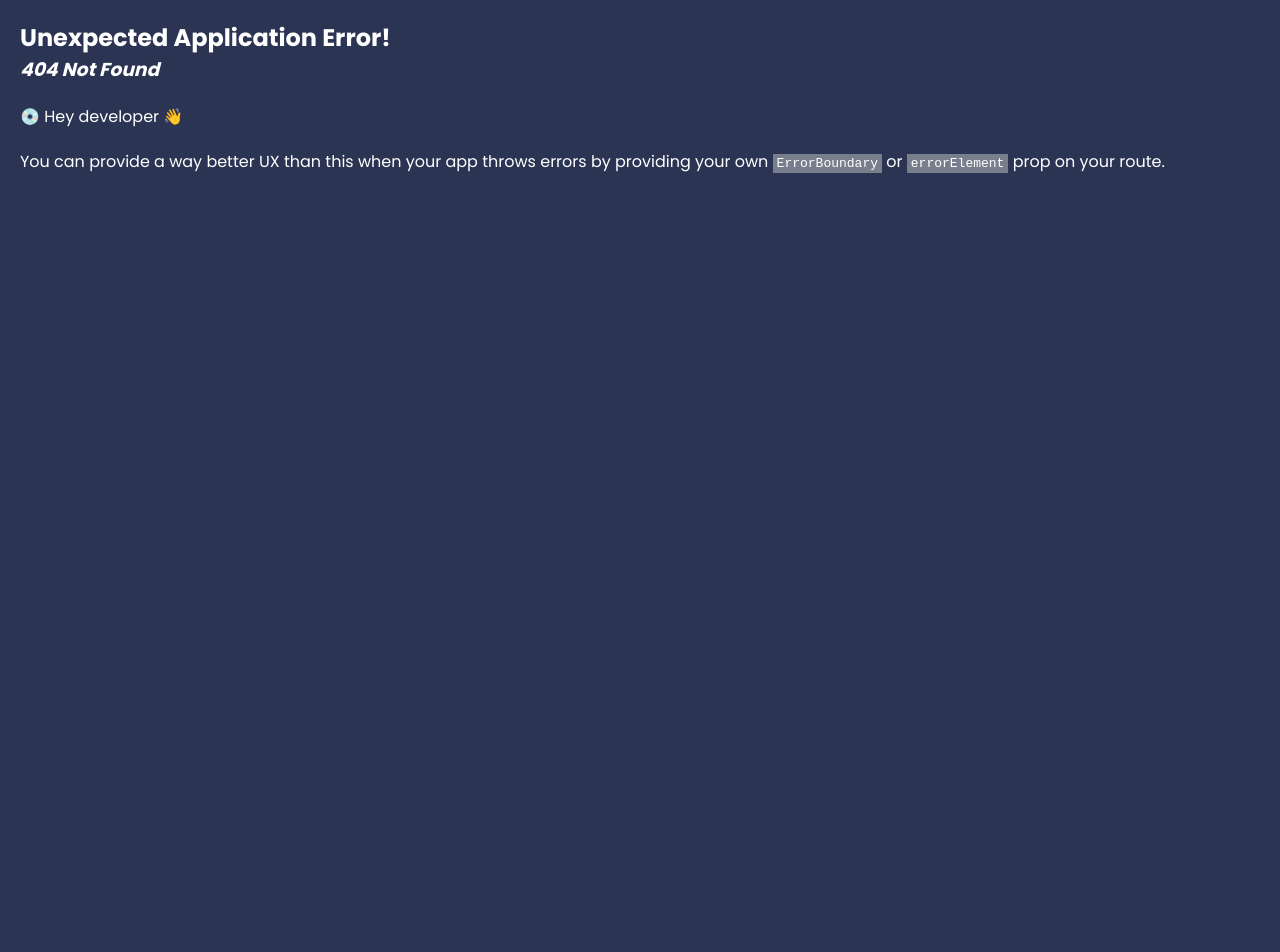
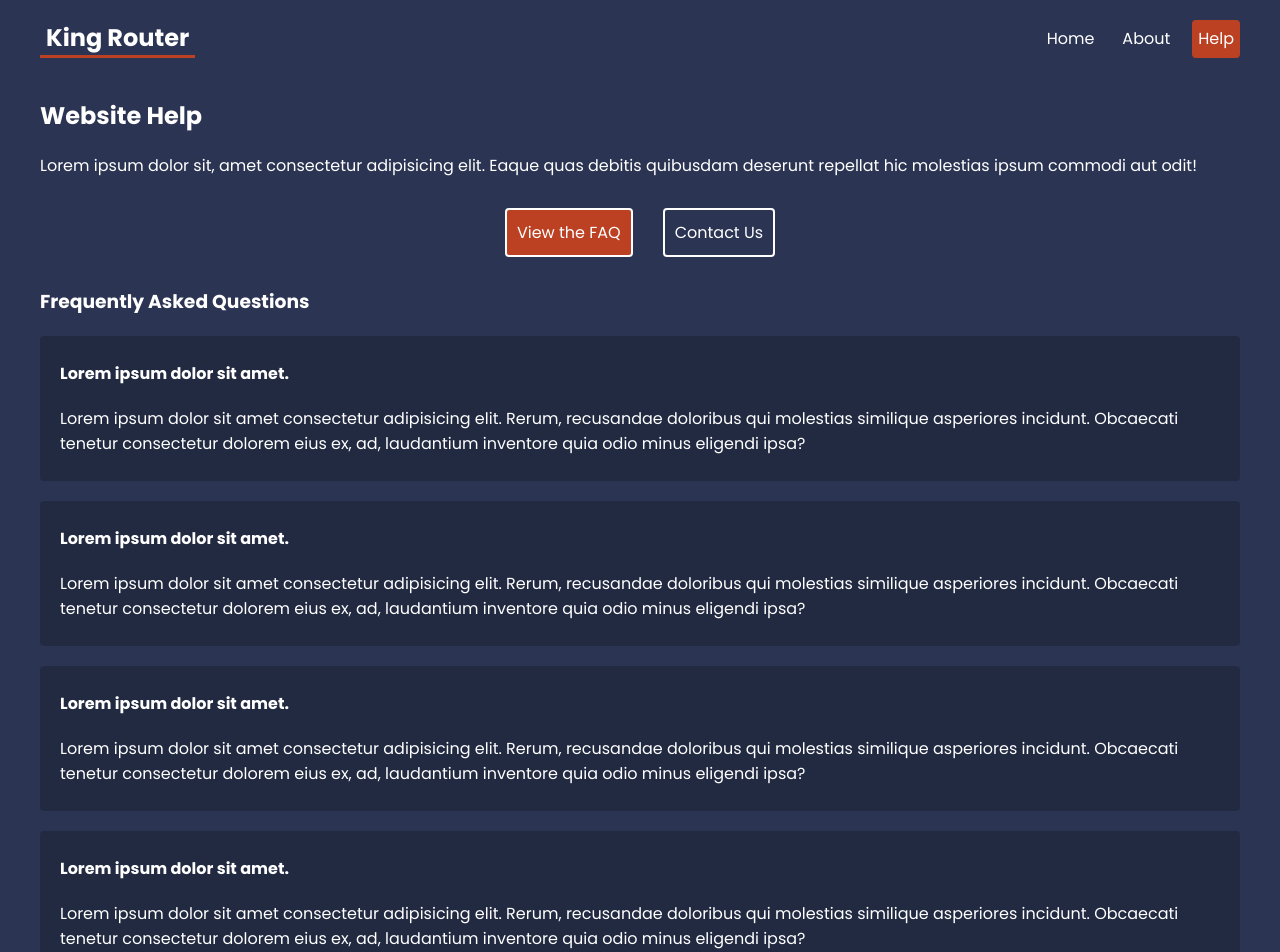
Before and after one commit to AmaduKamara/react-router-dom-v6.4, a React (Create React App) app: page /help/faq in a window 1280 px wide. Before the commit this address had no page. Shown: the top 952 px of the page. Before the commit the page ends 800 px from the top, so only its background shows below. Built offline with nearby package versions, Linux system fonts and the light colour scheme.

Commit message:
Add help page and layout with faq and contact pages

```diff
--- a/src/App.js
+++ b/src/App.js
@@ -8,15 +8,22 @@
 // PAGES IMPORT
 import Home from "./pages/Home";
 import About from "./pages/About";
+import Faq from "./pages/help/Faq";
+import Contact from "./pages/help/Contact";
 
 // lAYOUT IMPORT
 import RootLayout from "./layouts/RootLayout";
+import HelpLayout from "./layouts/HelpLayout";
 
 const router = createBrowserRouter(
   createRoutesFromElements(
     <Route path="/" element={<RootLayout />}>
       <Route index element={<Home />} />
       <Route path="about" element={<About />} />
+      <Route path="help" element={<HelpLayout />}>
+        <Route path="faq" element={<Faq />} />
+        <Route path="contact" element={<Contact />} />
+      </Route>
     </Route>
   )
 );
--- a/src/index.css
+++ b/src/index.css
@@ -59,7 +59,61 @@
   margin: 40px auto;
 }
 
-/* page content */
+/* help layout */
+.help-layout nav {
+  display: flex;
+  justify-content: center;
+  gap: 30px;
+  margin: 30px 0;
+}
+
+.help-layout nav a {
+  padding: 10px;
+  border: 2px solid white;
+  border-radius: 4px;
+  text-decoration: none;
+}
+
+.help-layout nav a:hover {
+  border-color: var(--primary);
+}
+
+.help-layout nav a.active {
+  background: var(--primary);
+}
+
+/* faq */
+.faq .question {
+  background: rgba(0, 0, 0, 0.2);
+  padding: 5px 20px;
+  border-radius: 4px;
+  margin: 20px 0;
+}
+
+/* contact form */
+form {
+  margin-top: 30px;
+}
+
+form input,
+form label span,
+form textarea {
+  display: block;
+}
+
+form input,
+form textarea {
+  margin-bottom: 30px;
+  padding: 8px;
+  border-radius: 4px;
+  border: 0;
+  width: 300px;
+  color: var(--secondary);
+}
+
+form label span {
+  margin-bottom: 10px;
+}
 
 /* help layout */
 
--- /dev/null
+++ b/src/layouts/HelpLayout.js
@@ -0,0 +1,21 @@
+import { NavLink, Outlet } from "react-router-dom";
+
+export default function HelpLayout() {
+  return (
+    <div className="help-layout">
+      <h2>Website Help</h2>
+      <p>
+        Lorem ipsum dolor sit, amet consectetur adipisicing elit. Eaque quas
+        debitis quibusdam deserunt repellat hic molestias ipsum commodi aut
+        odit!
+      </p>
+
+      <nav>
+        <NavLink to="faq">View the FAQ</NavLink>
+        <NavLink to="contact">Contact Us</NavLink>
+      </nav>
+
+      <Outlet />
+    </div>
+  );
+}
--- a/src/layouts/RootLayout.js
+++ b/src/layouts/RootLayout.js
@@ -10,6 +10,7 @@
           </h1>
           <NavLink to="/">Home</NavLink>
           <NavLink to="/about">About</NavLink>
+          <NavLink to="/help">Help</NavLink>
         </nav>
       </header>
       <main>
--- /dev/null
+++ b/src/pages/help/Contact.js
@@ -0,0 +1,18 @@
+export default function Contact() {
+  return (
+    <div className="contact">
+      <h3>Contact Us</h3>
+      <form>
+        <label>
+          <span>Your email:</span>
+          <input type="email" name="email" required />
+        </label>
+        <label>
+          <span>Your message:</span>
+          <textarea name="message" required></textarea>
+        </label>
+        <button>Submit</button>
+      </form>
+    </div>
+  );
+}
--- /dev/null
+++ b/src/pages/help/Faq.js
@@ -0,0 +1,67 @@
+export default function Faq() {
+  return (
+    <div className="faq">
+      <h3>Frequently Asked Questions</h3>
+
+      <div className="question">
+        <p>
+          <strong>Lorem ipsum dolor sit amet.</strong>
+        </p>
+        <p>
+          Lorem ipsum dolor sit amet consectetur adipisicing elit. Rerum,
+          recusandae doloribus qui molestias similique asperiores incidunt.
+          Obcaecati tenetur consectetur dolorem eius ex, ad, laudantium
+          inventore quia odio minus eligendi ipsa?
+        </p>
+      </div>
+
+      <div className="question">
+        <p>
+          <strong>Lorem ipsum dolor sit amet.</strong>
+        </p>
+        <p>
+          Lorem ipsum dolor sit amet consectetur adipisicing elit. Rerum,
+          recusandae doloribus qui molestias similique asperiores incidunt.
+          Obcaecati tenetur consectetur dolorem eius ex, ad, laudantium
+          inventore quia odio minus eligendi ipsa?
+        </p>
+      </div>
+
+      <div className="question">
+        <p>
+          <strong>Lorem ipsum dolor sit amet.</strong>
+        </p>
+        <p>
+          Lorem ipsum dolor sit amet consectetur adipisicing elit. Rerum,
+          recusandae doloribus qui molestias similique asperiores incidunt.
+          Obcaecati tenetur consectetur dolorem eius ex, ad, laudantium
+          inventore quia odio minus eligendi ipsa?
+        </p>
+      </div>
+
+      <div className="question">
+        <p>
+          <strong>Lorem ipsum dolor sit amet.</strong>
+        </p>
+        <p>
+          Lorem ipsum dolor sit amet consectetur adipisicing elit. Rerum,
+          recusandae doloribus qui molestias similique asperiores incidunt.
+          Obcaecati tenetur consectetur dolorem eius ex, ad, laudantium
+          inventore quia odio minus eligendi ipsa?
+        </p>
+      </div>
+
+      <div className="question">
+        <p>
+          <strong>Lorem ipsum dolor sit amet.</strong>
+        </p>
+        <p>
+          Lorem ipsum dolor sit amet consectetur adipisicing elit. Rerum,
+          recusandae doloribus qui molestias similique asperiores incidunt.
+          Obcaecati tenetur consectetur dolorem eius ex, ad, laudantium
+          inventore quia odio minus eligendi ipsa?
+        </p>
+      </div>
+    </div>
+  );
+}
```
